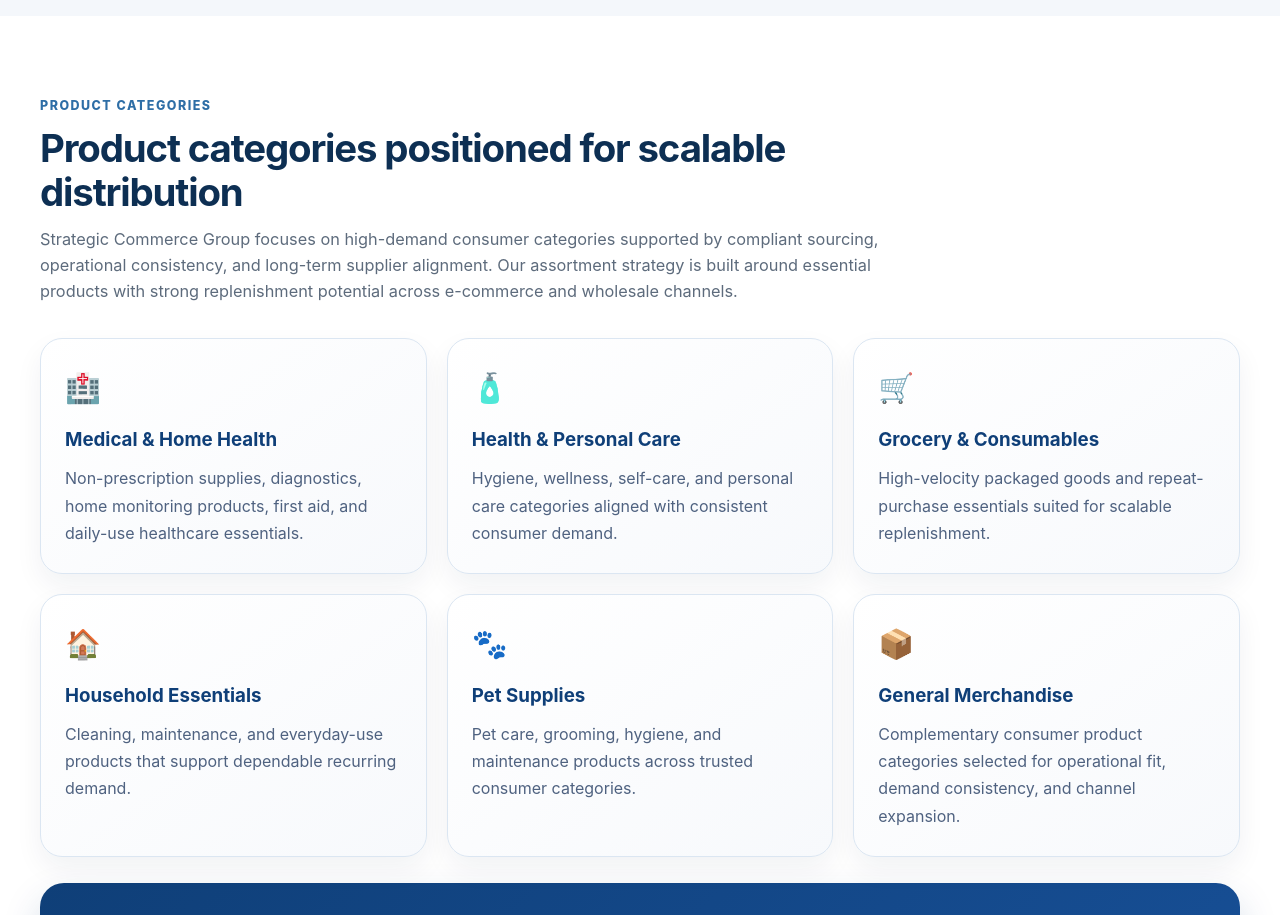
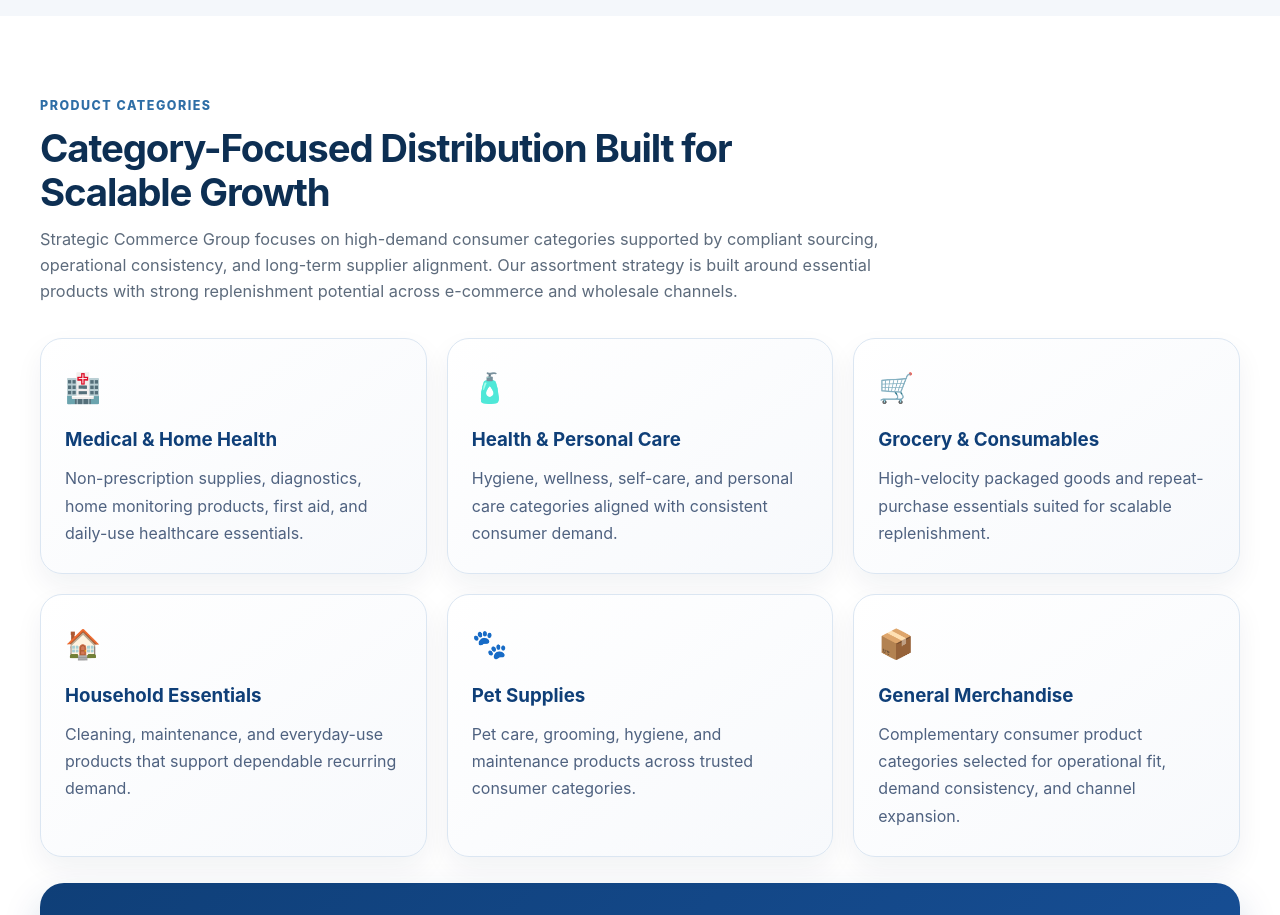
Before and after one commit to larryfelix66/strategic-commerce-group-site, a React (Vite) app: page / in a window 1280 px wide. Shown: the part 4760-5675 px from the top of the page. Built offline with nearby package versions, Linux system fonts and the light colour scheme.

Commit message:
Update App.jsx

```diff
--- a/src/App.jsx
+++ b/src/App.jsx
@@ -372,7 +372,7 @@ function HomePage() {
   <div className="container">
     <SectionHeading
       eyebrow="Product Categories"
-      title="Product categories positioned for scalable distribution"
+      title="Category-Focused Distribution Built for Scalable Growth"
       text="Strategic Commerce Group focuses on high-demand consumer categories supported by compliant sourcing, operational consistency, and long-term supplier alignment. Our assortment strategy is built around essential products with strong replenishment potential across e-commerce and wholesale channels."
     />
 
```
